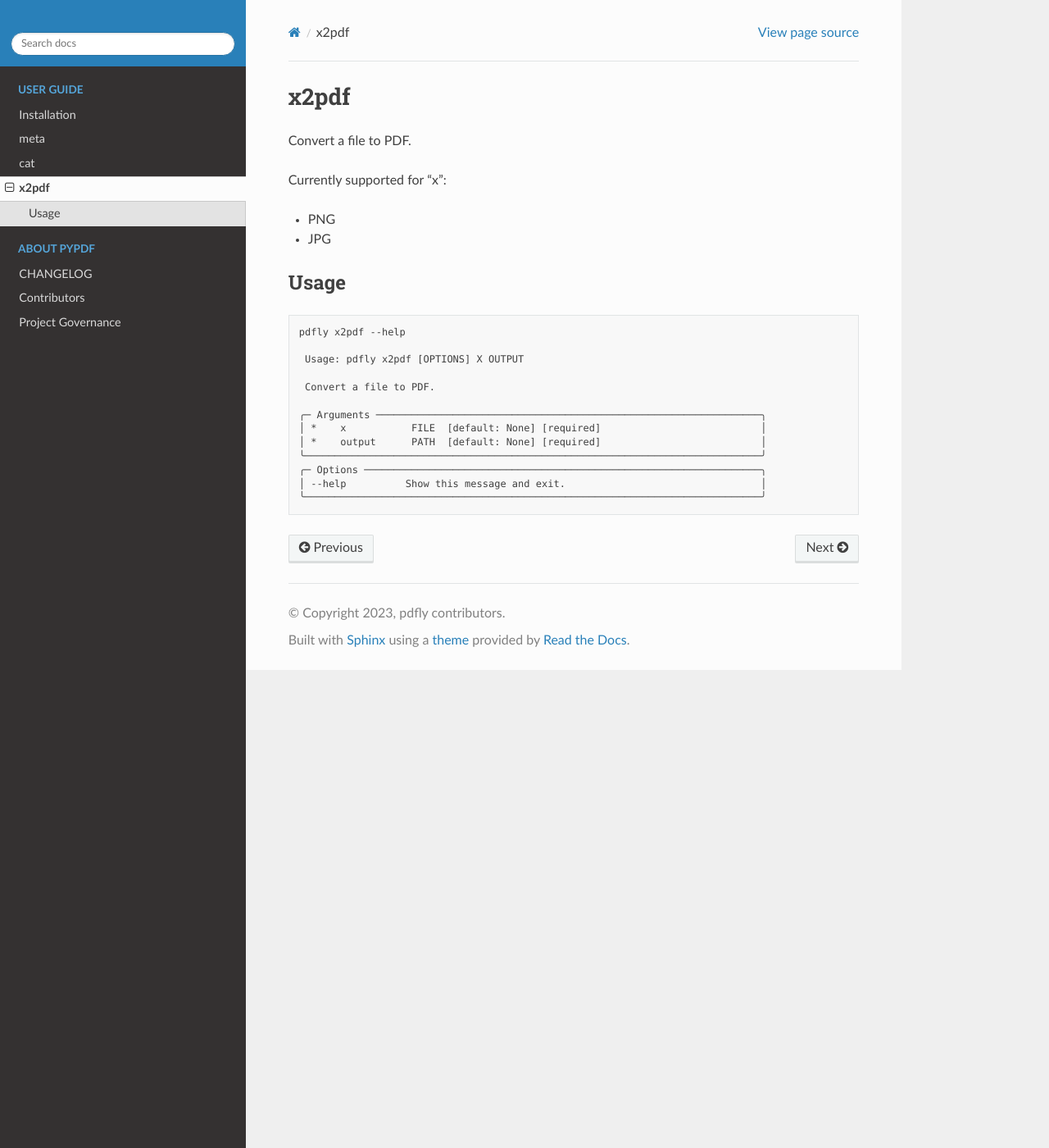
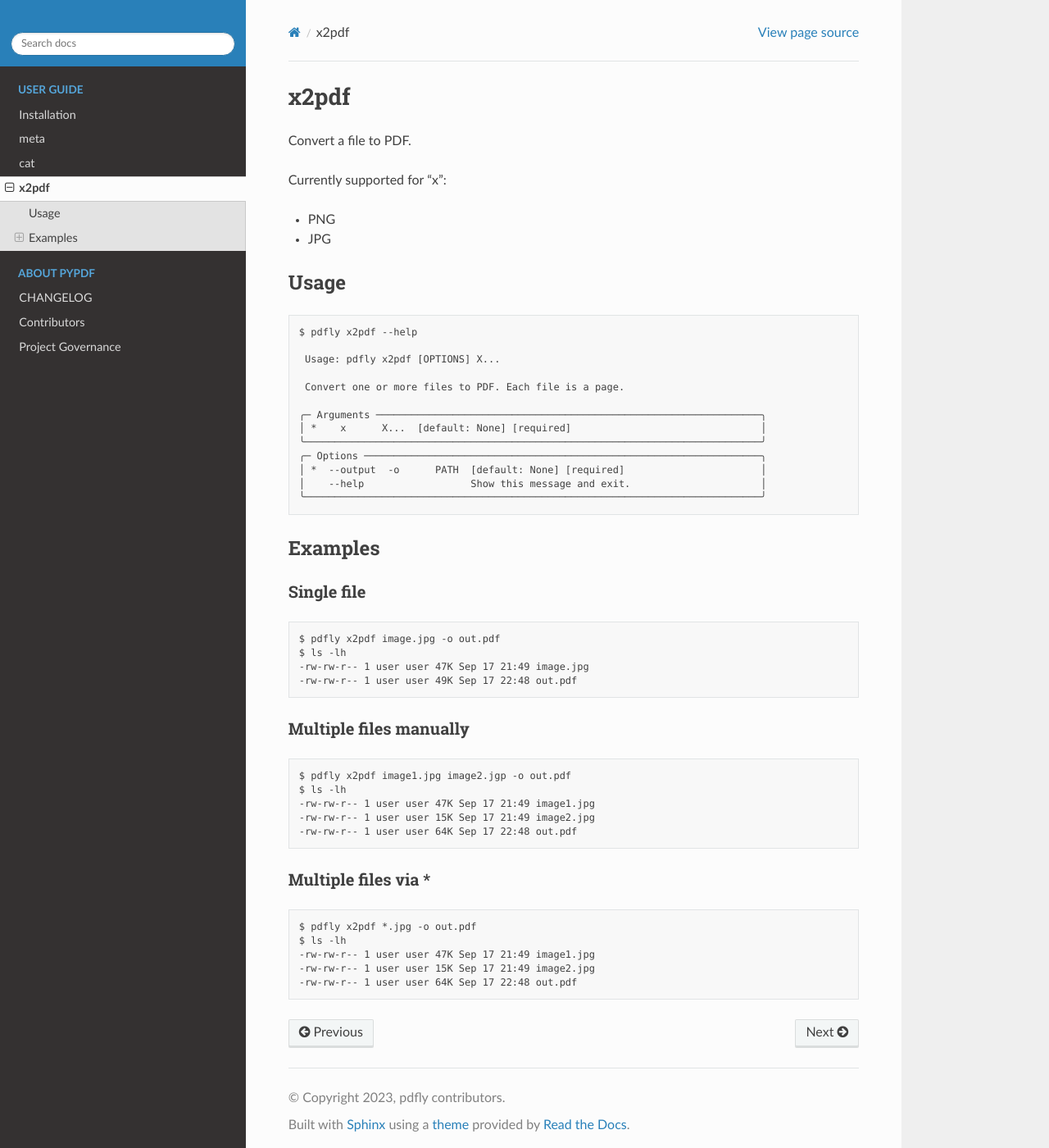
Before and after one commit to py-pdf/pdfly, a Sphinx documentation site: the page built from docs/user/subcommand-x2pdf.md, in a window 1280 px wide and 1400 px high. Shown: the whole window at 82% size. Built offline with Sphinx 7.4.7 and the Read the Docs theme 2.0.0, drawn with Linux system fonts in a browser that asks for light colours; the version number could not be read and is left out.

Commit message:
MAINT: Adjust x2pdf syntax

````diff
--- a/docs/user/subcommand-x2pdf.md
+++ b/docs/user/subcommand-x2pdf.md
@@ -11,17 +11,48 @@ Currently supported for "x":
 ## Usage
 
 ```
-pdfly x2pdf --help
+$ pdfly x2pdf --help
 
- Usage: pdfly x2pdf [OPTIONS] X OUTPUT
+ Usage: pdfly x2pdf [OPTIONS] X...
 
- Convert a file to PDF.
+ Convert one or more files to PDF. Each file is a page.
 
 ╭─ Arguments ─────────────────────────────────────────────────────────────────╮
-│ *    x           FILE  [default: None] [required]                           │
-│ *    output      PATH  [default: None] [required]                           │
+│ *    x      X...  [default: None] [required]                                │
 ╰─────────────────────────────────────────────────────────────────────────────╯
 ╭─ Options ───────────────────────────────────────────────────────────────────╮
-│ --help          Show this message and exit.                                 │
+│ *  --output  -o      PATH  [default: None] [required]                       │
+│    --help                  Show this message and exit.                      │
 ╰─────────────────────────────────────────────────────────────────────────────╯
 ```
+
+## Examples
+
+### Single file
+
+```
+$ pdfly x2pdf image.jpg -o out.pdf
+$ ls -lh
+-rw-rw-r-- 1 user user 47K Sep 17 21:49 image.jpg
+-rw-rw-r-- 1 user user 49K Sep 17 22:48 out.pdf
+```
+
+### Multiple files manually
+
+```
+$ pdfly x2pdf image1.jpg image2.jgp -o out.pdf
+$ ls -lh
+-rw-rw-r-- 1 user user 47K Sep 17 21:49 image1.jpg
+-rw-rw-r-- 1 user user 15K Sep 17 21:49 image2.jpg
+-rw-rw-r-- 1 user user 64K Sep 17 22:48 out.pdf
+```
+
+### Multiple files via *
+
+```
+$ pdfly x2pdf *.jpg -o out.pdf
+$ ls -lh
+-rw-rw-r-- 1 user user 47K Sep 17 21:49 image1.jpg
+-rw-rw-r-- 1 user user 15K Sep 17 21:49 image2.jpg
+-rw-rw-r-- 1 user user 64K Sep 17 22:48 out.pdf
+```
````
Also changed, not shown: README.md (+1 -1 lines), 3 other files.
